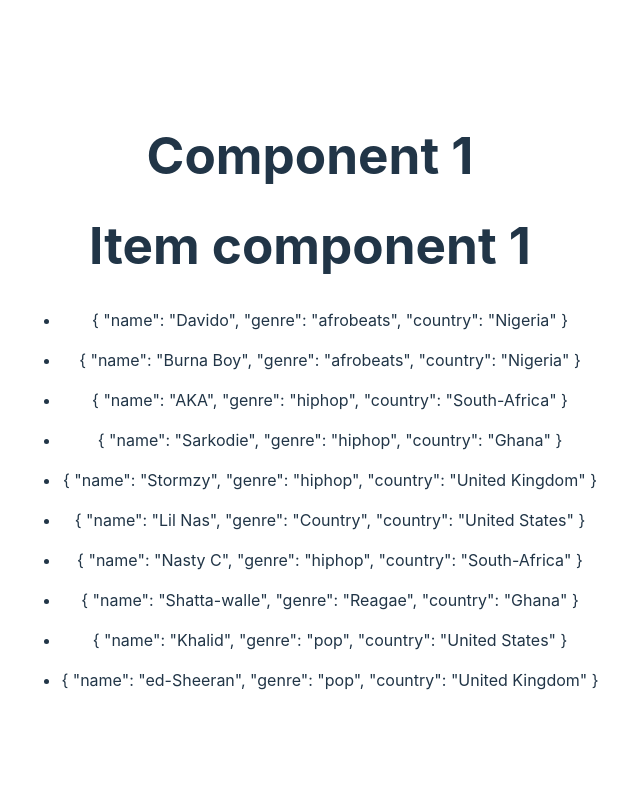
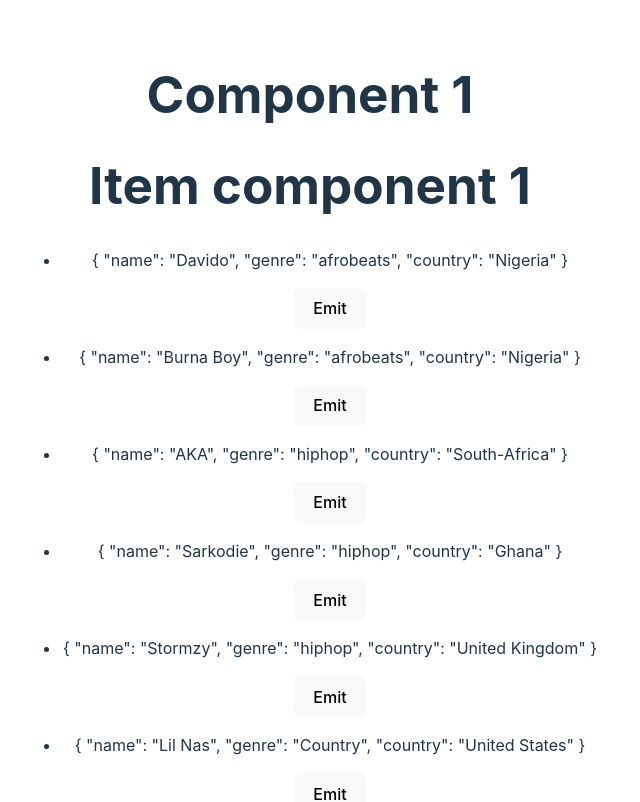
Before and after one commit to bobbie-github/vue-basic-trainning, a Vue app: page /component-url/1 in a window 1280 px wide. Shown: the top 802 px of the page, without its empty margins (330-970 px from the left). Built offline with nearby package versions, Linux system fonts and the light colour scheme.

Commit message:
commit v0.0.4

```diff
--- a/src/components/cpn.vue
+++ b/src/components/cpn.vue
@@ -20,12 +20,16 @@
   {name: 'ed-Sheeran', genre: 'pop', country: 'United Kingdom'}
 ]
 
+function aferOnChange(val) {
+  console.log("aferOnChange",val)
+}
+
 </script>
 
 <template>
 <div>
   <h1>Component {{route.params.user_id}}</h1>
-  <Item  :my_id="route.params.user_id"  :items="artists"></Item>
+  <Item  :my_id="route.params.user_id"  :items="artists" @onChange="aferOnChange"></Item>
 </div>
 </template>
 
--- a/src/components/item.vue
+++ b/src/components/item.vue
@@ -1,7 +1,8 @@
 <script setup>
 
-import {defineProps} from 'vue'
+import {defineProps,defineEmits} from 'vue'
 
+let emit = defineEmits(['onChange'])
 const prop = defineProps({
   my_id:{
     required:true
@@ -12,17 +13,21 @@
   }
 })
 
+function isEmit(val) {
+  emit('onChange', "data-computer")
+}
 
 </script>
 
 <template>
  <div>
    <h1>
-     Item component {{prop.my_id}}
+       Item component {{prop.my_id}}
    </h1>
    <ul>
      <li v-for="(item,index) in items">
        <p>{{ item }}</p>
+       <button @click="isEmit(item)">Emit</button>
      </li>
    </ul>
  </div>
```
